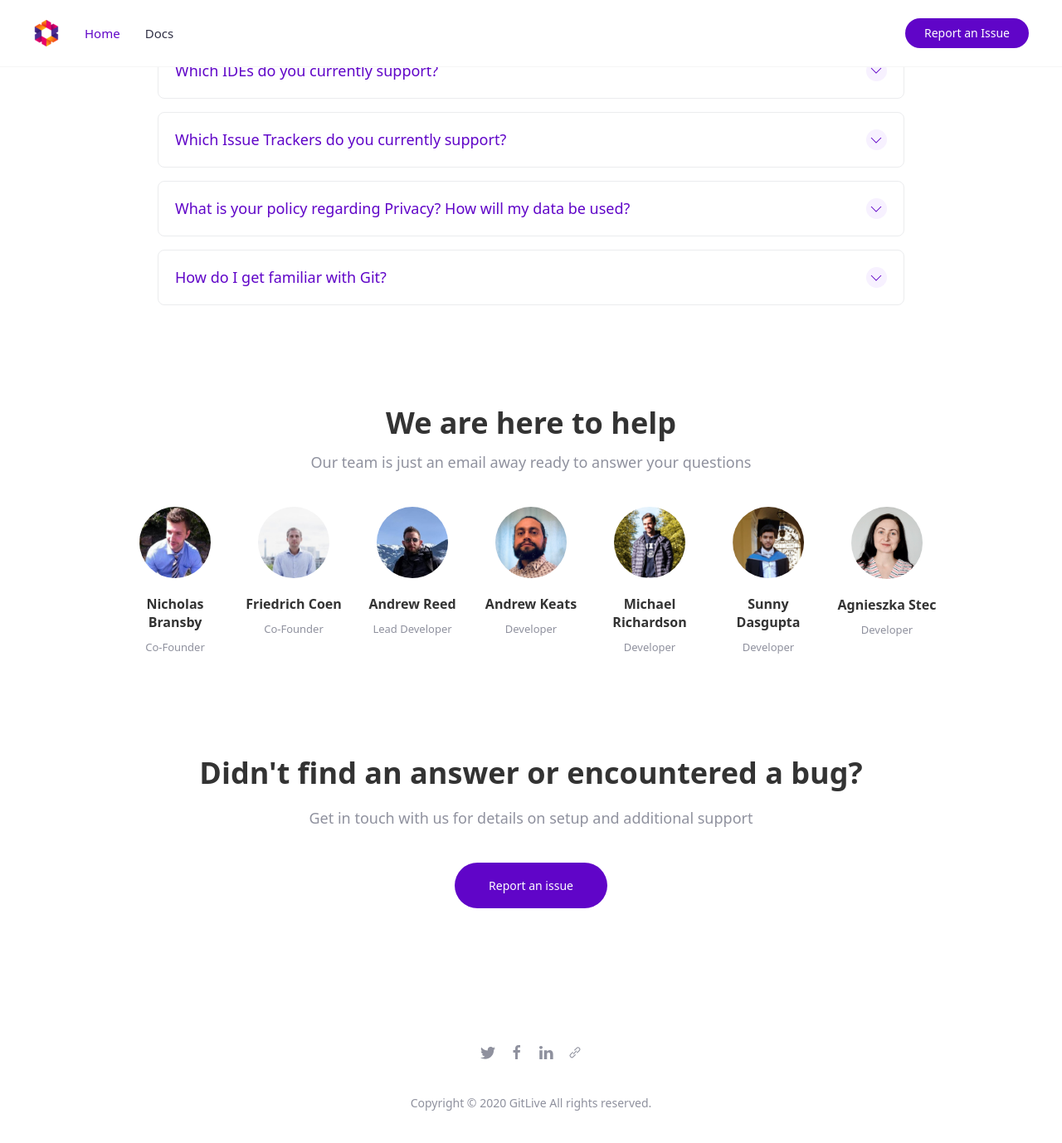
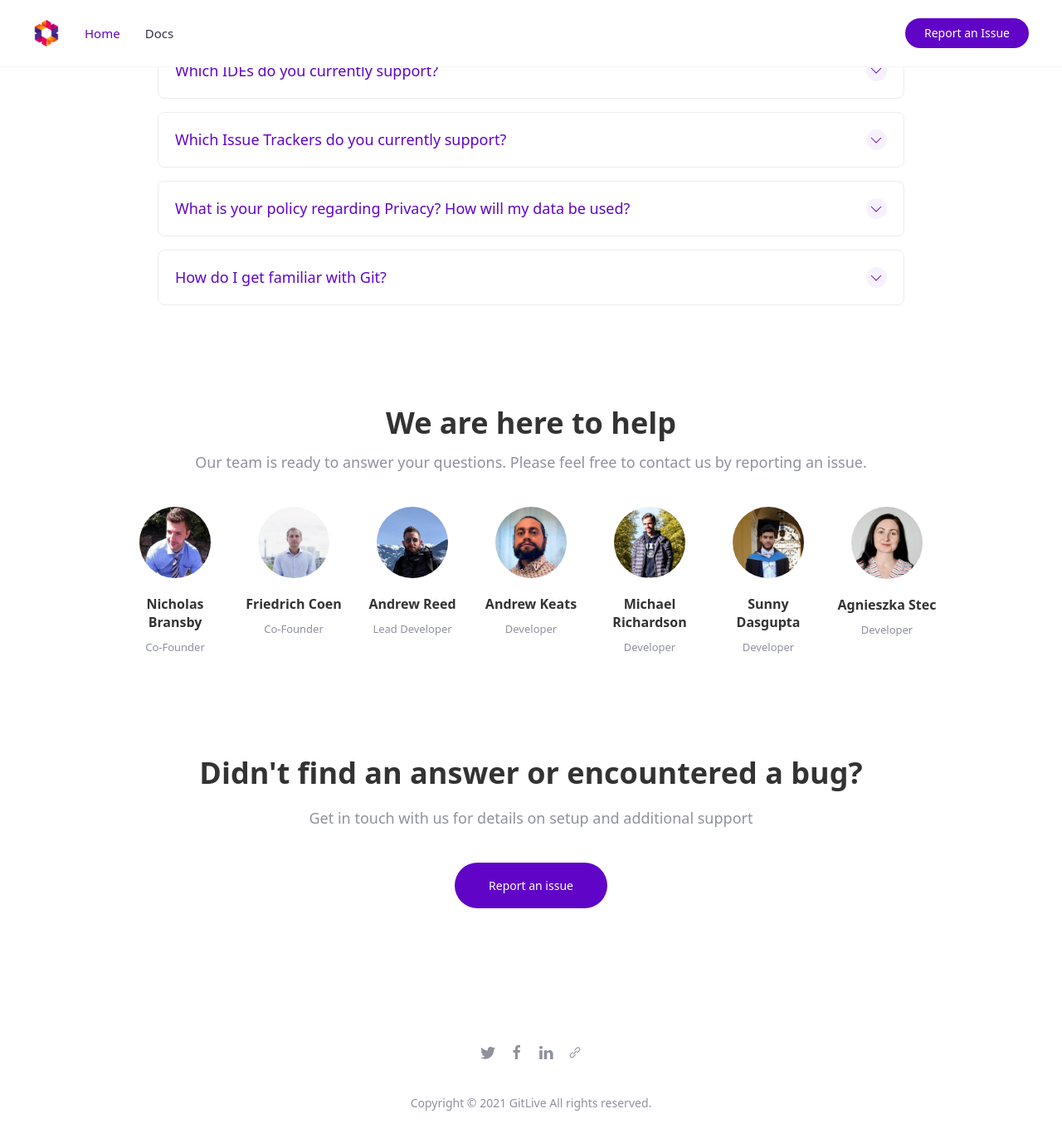
Before and after one commit to GitLiveApp/GitLive, a Jekyll site: the page built from index.md, in a window 1280 px wide and 1400 px high, scrolled down 1513 px. Shown: the top 1378 px of the window at 83% size. Built offline with Jekyll 4.4.1, drawn with Linux system fonts in a browser that asks for light colours.

Commit message:
PR changes

```diff
--- a/_config.yml
+++ b/_config.yml
@@ -111,7 +111,7 @@ share:
 
 # Default footer image settings
 footer:
-    copyright:      Copyright &copy 2020 GitLive All rights reserved.
+    copyright:      Copyright &copy 2021 GitLive All rights reserved.
 
 # Disqus comments shortname, requires Disqus account https://disqus.com/
 disqus:
--- a/index.md
+++ b/index.md
@@ -14,6 +14,6 @@ hero:
 
 {% include faqs.html multiple="true" title="Frequently asked questions" category="support" subtitle="Find quick answers to frequent questions asked by customers" %}
 
-{% include team.html authors="nicktheman, friedrich, andrew, andrewk, michael, sunny, agnieszka" title="We are here to help" subtitle="Our team is just an email away ready to answer your questions" %}
+{% include team.html authors="nicktheman, friedrich, andrew, andrewk, michael, sunny, agnieszka" title="We are here to help" subtitle="Our team is ready to answer your questions. Please feel free to contact us by reporting an issue." %}
 
 {% include cta.html title="Didn't find an answer or encountered a bug?" button_text="Report an issue" button_url="https://github.com/GitLiveApp/GitLive/issues/new" subtitle="Get in touch with us for details on setup and additional support" %}
```
Also changed, not shown: _docs/support.md (+1 -1 lines).
